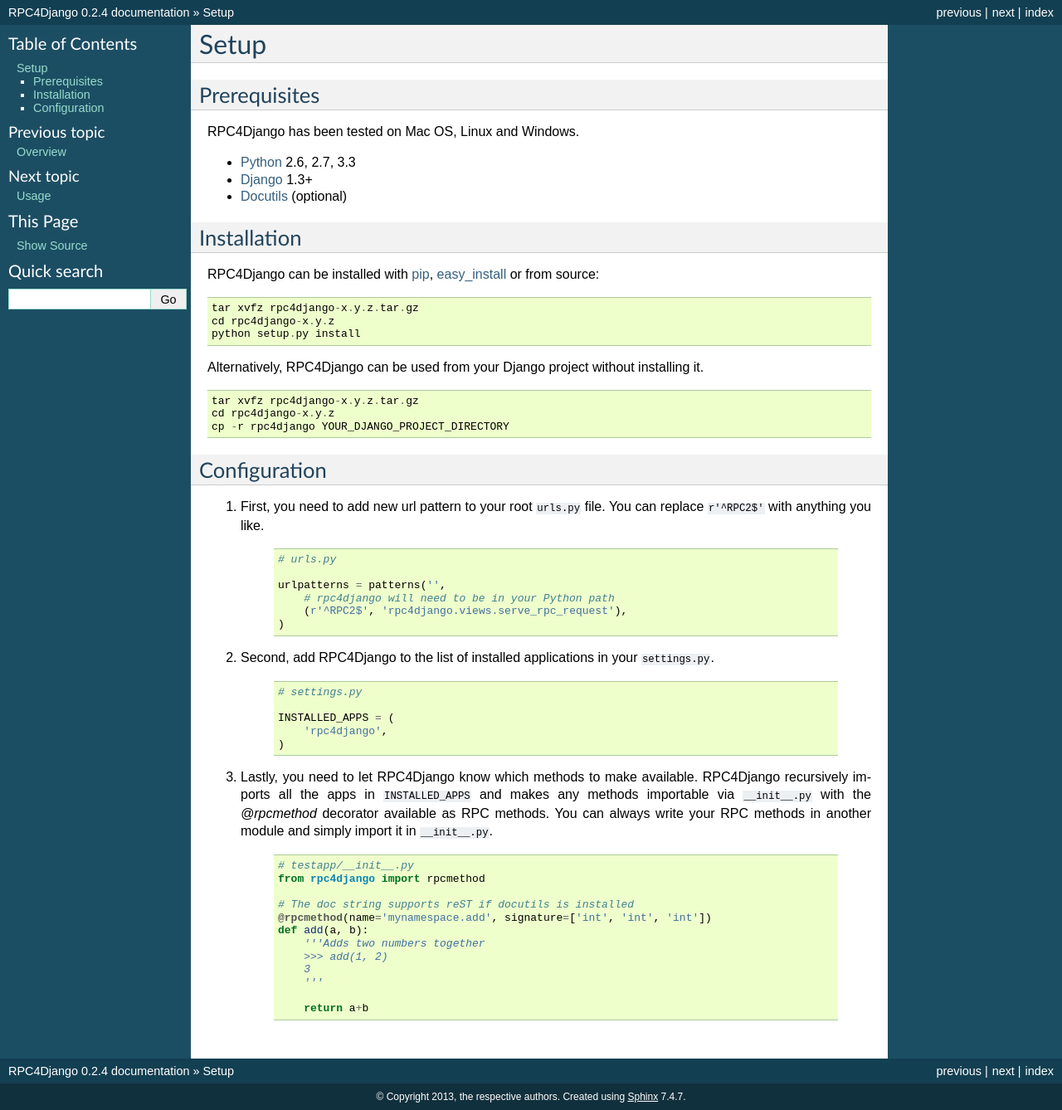
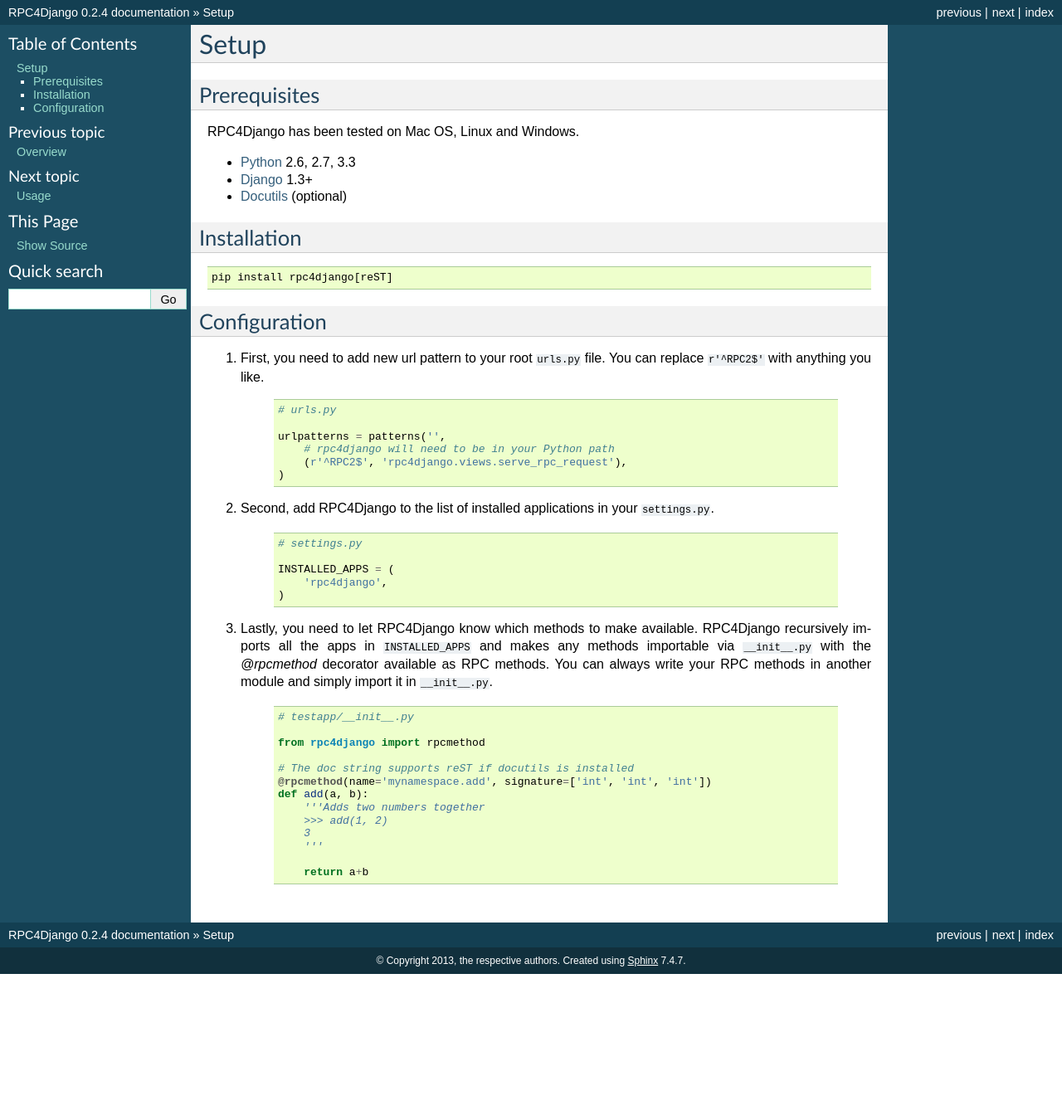
Before and after one commit to rpc4django/rpc4django, a Sphinx documentation site: the page built from docs/setup.txt, in a window 1280 px wide. Shown: the whole page at 83% size. Built offline with Sphinx 7.4.7, drawn with Linux system fonts in a browser that asks for light colours; after the commit the page ends 1174 px from its top, so only the background shows below that.

Commit message:
New easy installation method

```diff
--- a/README.rst
+++ b/README.rst
@@ -3,6 +3,7 @@
 
 .. image:: https://secure.travis-ci.org/davidfischer/rpc4django.png
     :target: https://travis-ci.org/davidfischer/rpc4django
+
 
 Prerequisites
 -------------
@@ -15,12 +16,14 @@
 .. _Django: http://www.djangoproject.com
 .. _Docutils: http://docutils.sourceforge.net
 
+
 Installation
 ------------
 
 ::
 
-    pip install rpc4django
+    pip install rpc4django[reST]
+
 
 Configuration
 -------------
@@ -57,6 +60,7 @@
     ::
 
         # testapp/__init__.py
+
         from rpc4django import rpcmethod
 
         # The doc string supports reST if docutils is installed
--- a/docs/setup.txt
+++ b/docs/setup.txt
@@ -14,27 +14,14 @@
 .. _Django: http://www.djangoproject.com
 .. _Docutils: http://docutils.sourceforge.net
 
+
 Installation
 ------------
 
-RPC4Django can be installed with pip_, easy_install_ or from source:
-
 ::
 
-    tar xvfz rpc4django-x.y.z.tar.gz
-    cd rpc4django-x.y.z
-    python setup.py install
+    pip install rpc4django[reST]
 
-.. _pip: http://pip.openplans.org/
-.. _easy_install: http://peak.telecommunity.com/DevCenter/EasyInstall
-
-Alternatively, RPC4Django can be used from your Django project without installing it.
-
-::
-
-    tar xvfz rpc4django-x.y.z.tar.gz
-    cd rpc4django-x.y.z
-    cp -r rpc4django YOUR_DJANGO_PROJECT_DIRECTORY
 
 Configuration
 -------------
@@ -71,6 +58,7 @@
     ::
 
         # testapp/__init__.py
+
         from rpc4django import rpcmethod
 
         # The doc string supports reST if docutils is installed
```
